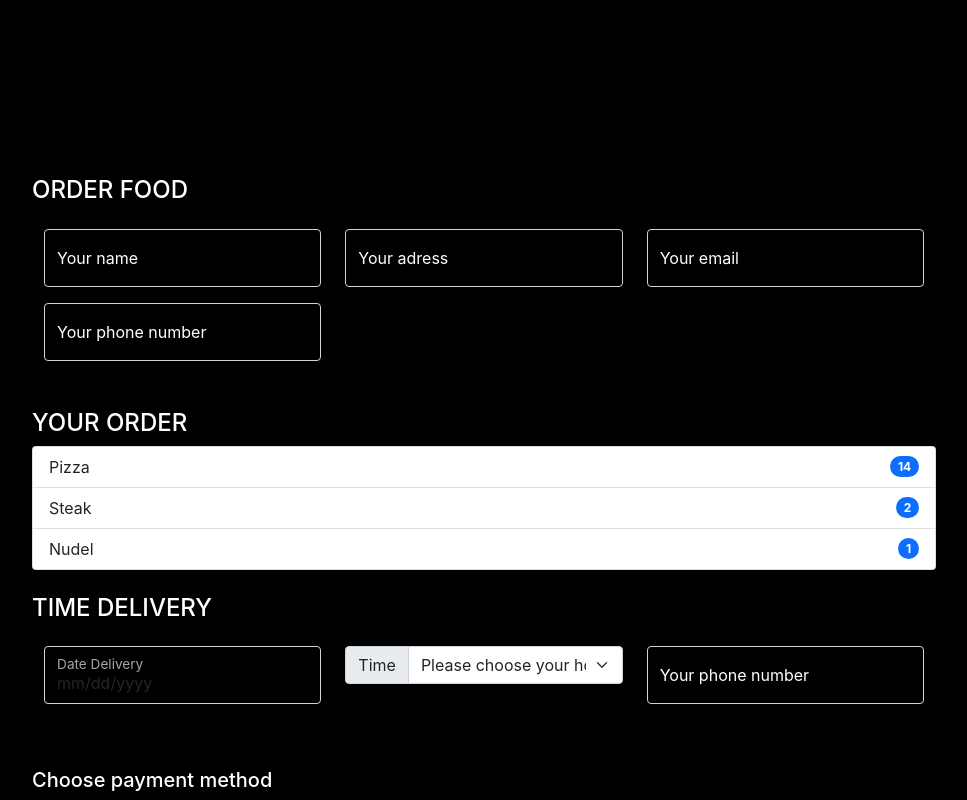
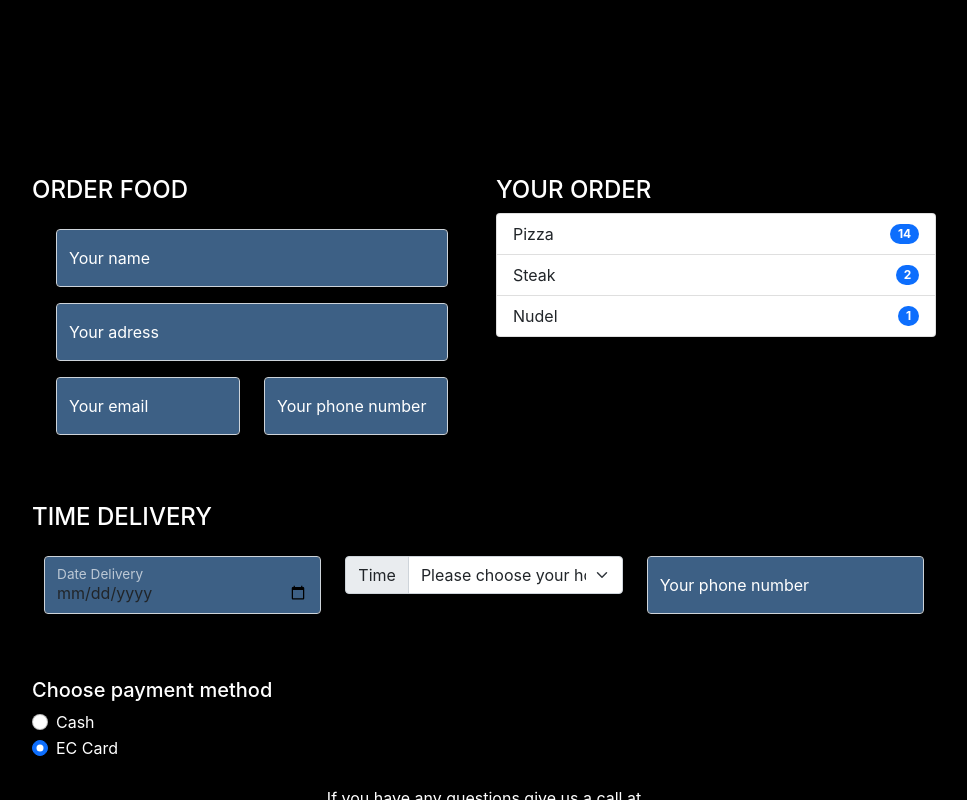
Before and after one commit to CRISSFMB/restaurant-bar-react, a React (Create React App) app: page / in a window 1280 px wide. Both pictures are taken after a click on the element "Order Food". Shown: the top 800 px of the page, without its empty margins (124-1091 px from the left). Built offline with nearby package versions, Linux system fonts and the light colour scheme.

Commit message:
form fix UI

```diff
--- a/src/components/hero/Hero.js
+++ b/src/components/hero/Hero.js
@@ -1,4 +1,4 @@
-import { ButtonOrder } from '../order-food/ButtonOrderFood';
+import { ButtonOrder } from '../order-food/buttonOderFood/ButtonOrderFood';
 import './hero.css';
 
 export const Hero = () => {
--- a/src/components/order-food/DeliveryInfoClientForm.js
+++ b/src/components/order-food/ClientInfo/DeliveryInfoClientForm.js
@@ -1,4 +1,3 @@
-import { OrderList } from './OrderList';
 import './orderForm.css';
 
 export const DeliveryInfoClientForm = () => {
@@ -8,7 +7,7 @@ export const DeliveryInfoClientForm = () => {
       <form>
         <div className="container-fluid">
           <div className="row">
-            <div className="col-12 col-md-4">
+            <div className="col-12">
               <div className="form-floating mb-3">
                 <input
                   type="text"
@@ -19,7 +18,7 @@ export const DeliveryInfoClientForm = () => {
                 <label htmlFor="floatingInput">Your name</label>
               </div>
             </div>
-            <div className="col-12 col-md-4">
+            <div className="col-12">
               <div className="form-floating mb-3">
                 <input
                   type="adress"
@@ -30,7 +29,9 @@ export const DeliveryInfoClientForm = () => {
                 <label htmlFor="phone">Your adress</label>
               </div>
             </div>
-            <div className="col-12 col-md-4">
+          </div>
+          <div className="row">
+            <div className="col-12 col-lg-6">
               <div className="form-floating mb-3">
                 <input
                   type="email"
@@ -41,7 +42,8 @@ export const DeliveryInfoClientForm = () => {
                 <label htmlFor="floatingPassword">Your email</label>
               </div>
             </div>
-            <div className="col-12 col-md-4">
+
+            <div className="col-12 col-lg-6">
               <div className="form-floating">
                 <input
                   type="phone"
--- /dev/null
+++ b/src/components/order-food/ClientInfo/orderForm.css
@@ -0,0 +1,7 @@
+.form-control {
+    background-color: #3d6085;
+}
+
+.form-control:focus {
+    background-color: #3d6085;
+}
--- a/src/components/order-food/OrderForm.js
+++ b/src/components/order-food/OrderForm.js
@@ -1,16 +1,22 @@
 import { Modal } from '../overlays/Modal';
-import { DeliveryInfoClientForm } from './DeliveryInfoClientForm';
-
-import { OrderList } from './OrderList';
-import { PaymentMethod } from './PaymentMethod';
+import { DeliveryInfoClientForm } from './ClientInfo/DeliveryInfoClientForm';
+import { OrderList } from './oder-list/OrderList';
+import { PaymentMethod } from './paymentMethod/PaymentMethod';
 import { TimeDelivery } from './timeDelivery.js/TimeDelivery';
 
 export const OrderForm = () => {
   return (
     <Modal>
       <div className="container">
-        <DeliveryInfoClientForm />
-        <OrderList />
+        <div className="row">
+          <div className="col-12 col-lg-6 mb-1  ">
+            <DeliveryInfoClientForm />
+          </div>
+          <div className="col-12 col-lg-6 mb-4">
+            <OrderList />
+          </div>
+        </div>
+
         <TimeDelivery />
         <PaymentMethod />
       </div>
--- a/src/components/order-food/OrderList.js
+++ /dev/null
@@ -1,25 +0,0 @@
-import React from 'react';
-
-export const OrderList = () => {
-  return (
-    <div className="row mb-4">
-      <h4>YOUR ORDER</h4>
-      <div className="col-12">
-        <ul className="list-group">
-          <li className="list-group-item d-flex justify-content-between align-items-center">
-            Pizza
-            <span className="badge bg-primary rounded-pill">14</span>
-          </li>
-          <li className="list-group-item d-flex justify-content-between align-items-center">
-            Steak
-            <span className="badge bg-primary rounded-pill">2</span>
-          </li>
-          <li className="list-group-item d-flex justify-content-between align-items-center">
-            Nudel
-            <span className="badge bg-primary rounded-pill">1</span>
-          </li>
-        </ul>
-      </div>
-    </div>
-  );
-};
--- a/src/components/order-food/ButtonOrderFood.js
+++ b/src/components/order-food/buttonOderFood/ButtonOrderFood.js
@@ -1,5 +1,6 @@
 import { useContext } from 'react';
-import { DataContext } from '../../context/DataContext';
+import { DataContext } from '../../../context/DataContext';
+
 import './buttonOrder.css';
 
 export const ButtonOrder = () => {
--- /dev/null
+++ b/src/components/order-food/oder-list/OrderList.js
@@ -0,0 +1,21 @@
+export const OrderList = () => {
+  return (
+    <>
+      <h4>YOUR ORDER</h4>
+      <ul className="list-group">
+        <li className="list-group-item d-flex justify-content-between align-items-center">
+          Pizza
+          <span className="badge bg-primary rounded-pill">14</span>
+        </li>
+        <li className="list-group-item d-flex justify-content-between align-items-center">
+          Steak
+          <span className="badge bg-primary rounded-pill">2</span>
+        </li>
+        <li className="list-group-item d-flex justify-content-between align-items-center">
+          Nudel
+          <span className="badge bg-primary rounded-pill">1</span>
+        </li>
+      </ul>
+    </>
+  );
+};
--- a/src/components/order-food/orderForm.css
+++ /dev/null
@@ -1,7 +0,0 @@
-.form-control {
-    background-color: black;
-}
-
-.form-control:focus {
-    background-color: black;
-}
--- a/src/components/order-food/PaymentMethod.js
+++ b/src/components/order-food/paymentMethod/PaymentMethod.js
@@ -1,5 +1,5 @@
 import React from 'react';
-import { FormCheck } from './FormCheck/FormCheck';
+import { FormCheck } from '../FormCheck/FormCheck';
 
 export const PaymentMethod = () => {
   return (
```
Also changed, not shown: src/components/order-food/buttonOderFood/buttonOrder.css (renamed from src/components/order-food/buttonOrder.css).
